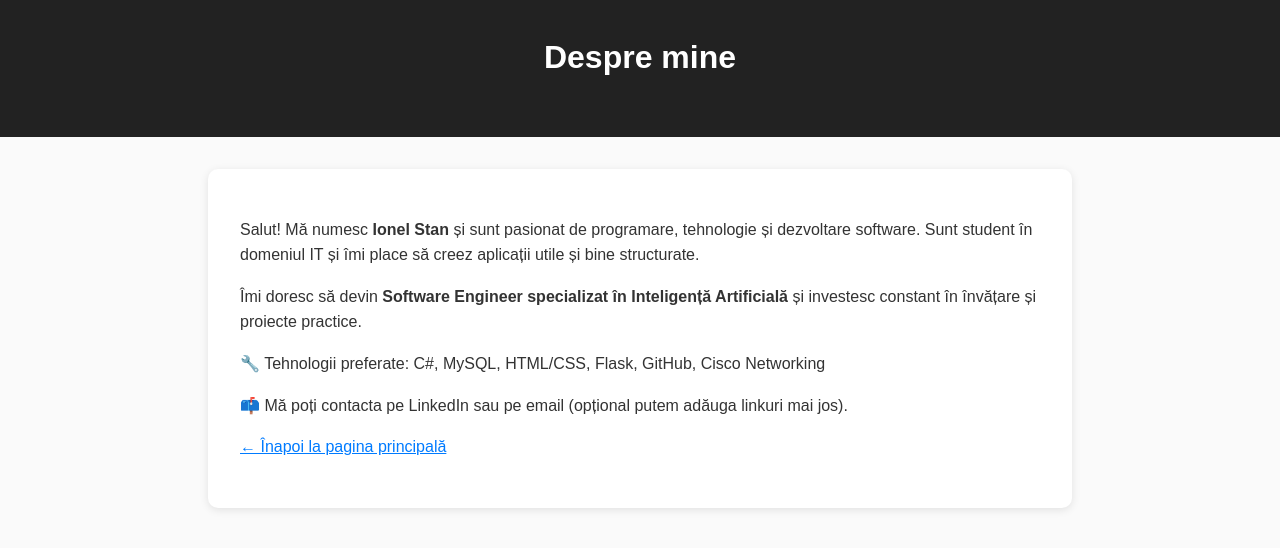
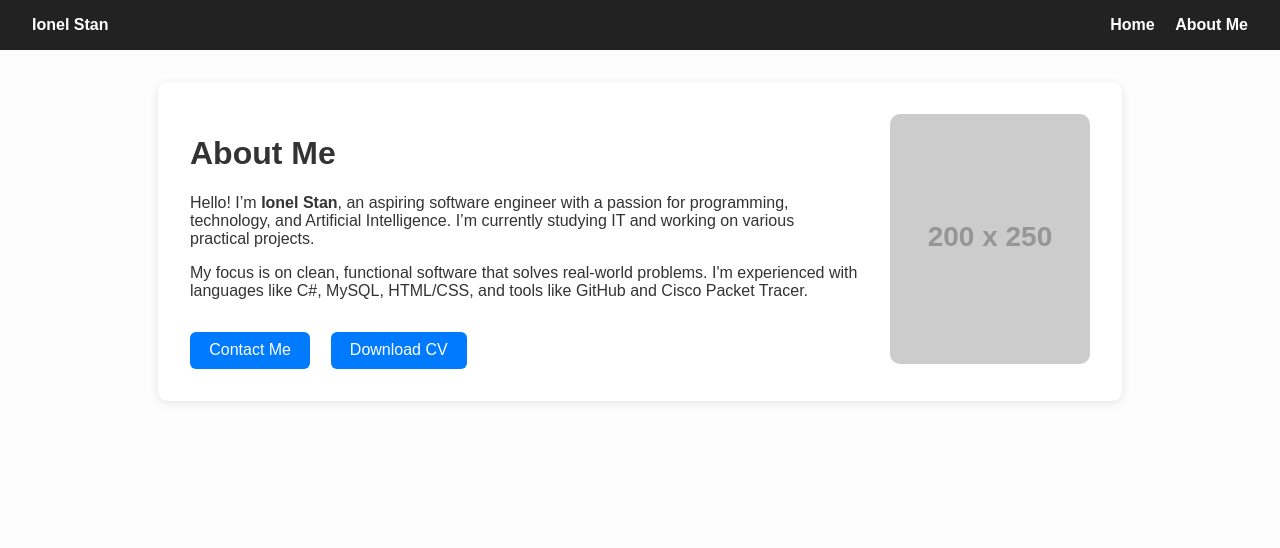
Before and after one commit to IonelStan87/ionelstan87.github.io, a plain HTML site: page about.html in a window 1280 px wide. Drawn offline with Linux system fonts and the light colour scheme; placeholder pictures from the web are drawn by us.

Commit message:
Add files via upload

```diff
--- a/about.html
+++ b/about.html
@@ -1,54 +1,88 @@
-
 <!DOCTYPE html>
-<html lang="ro">
+<html lang="en">
 <head>
     <meta charset="UTF-8">
-    <title>Despre Ionel Stan</title>
+    <title>About Me – Ionel Stan</title>
     <style>
         body {
             font-family: Arial, sans-serif;
-            background: #fafafa;
+            background: #fdfdfd;
             color: #333;
             margin: 0;
             padding: 0;
-            line-height: 1.6;
         }
-        header {
+        nav {
             background-color: #222;
             color: white;
-            padding: 2rem;
-            text-align: center;
+            padding: 1rem 2rem;
+            display: flex;
+            justify-content: space-between;
+            align-items: center;
+        }
+        nav a {
+            color: white;
+            margin-left: 1rem;
+            text-decoration: none;
+            font-weight: bold;
+        }
+        nav a:hover {
+            text-decoration: underline;
         }
         main {
-            max-width: 800px;
+            max-width: 900px;
             margin: 2rem auto;
             padding: 2rem;
             background: white;
             border-radius: 10px;
             box-shadow: 0 2px 8px rgba(0,0,0,0.1);
+            display: flex;
+            flex-wrap: wrap;
+            gap: 2rem;
         }
-        h1 {
-            margin-top: 0;
+        .content {
+            flex: 1;
+            min-width: 280px;
         }
-        a {
-            color: #007bff;
+        img.profile {
+            max-width: 200px;
+            border-radius: 10px;
+        }
+        .buttons a {
+            display: inline-block;
+            margin-top: 1rem;
+            margin-right: 1rem;
+            padding: 0.6rem 1.2rem;
+            background-color: #007bff;
+            color: white;
+            text-decoration: none;
+            border-radius: 6px;
+        }
+        .buttons a:hover {
+            background-color: #0056b3;
         }
     </style>
 </head>
 <body>
-    <header>
-        <h1>Despre mine</h1>
-    </header>
+    <nav>
+        <div><strong>Ionel Stan</strong></div>
+        <div>
+            <a href="index.html">Home</a>
+            <a href="about.html">About Me</a>
+        </div>
+    </nav>
     <main>
-        <p>Salut! Mă numesc <strong>Ionel Stan</strong> și sunt pasionat de programare, tehnologie și dezvoltare software. Sunt student în domeniul IT și îmi place să creez aplicații utile și bine structurate.</p>
-
-        <p>Îmi doresc să devin <strong>Software Engineer specializat în Inteligență Artificială</strong> și investesc constant în învățare și proiecte practice.</p>
-
-        <p>🔧 Tehnologii preferate: C#, MySQL, HTML/CSS, Flask, GitHub, Cisco Networking</p>
-
-        <p>📫 Mă poți contacta pe LinkedIn sau pe email (opțional putem adăuga linkuri mai jos).</p>
-
-        <p><a href="index.html">← Înapoi la pagina principală</a></p>
+        <div class="content">
+            <h1>About Me</h1>
+            <p>Hello! I’m <strong>Ionel Stan</strong>, an aspiring software engineer with a passion for programming, technology, and Artificial Intelligence. I’m currently studying IT and working on various practical projects.</p>
+            <p>My focus is on clean, functional software that solves real-world problems. I'm experienced with languages like C#, MySQL, HTML/CSS, and tools like GitHub and Cisco Packet Tracer.</p>
+            <div class="buttons">
+                <a href="mailto:your.email@example.com">Contact Me</a>
+                <a href="IonelStan-CV.pdf" download>Download CV</a>
+            </div>
+        </div>
+        <div>
+            <img src="https://via.placeholder.com/200x250.png?text=Ionel+Stan" alt="Ionel Stan" class="profile">
+        </div>
     </main>
 </body>
 </html>
```
